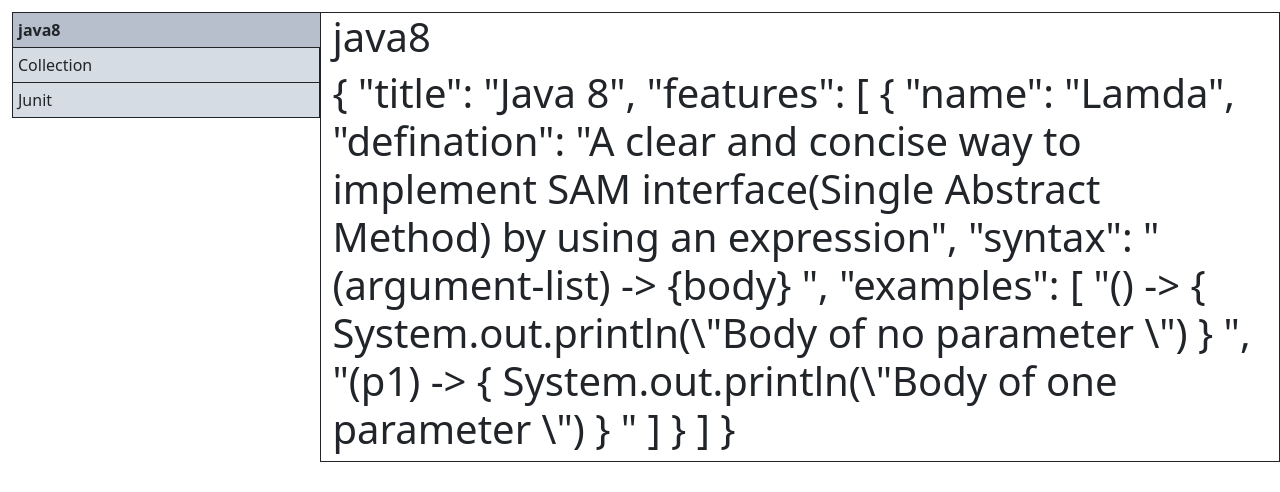
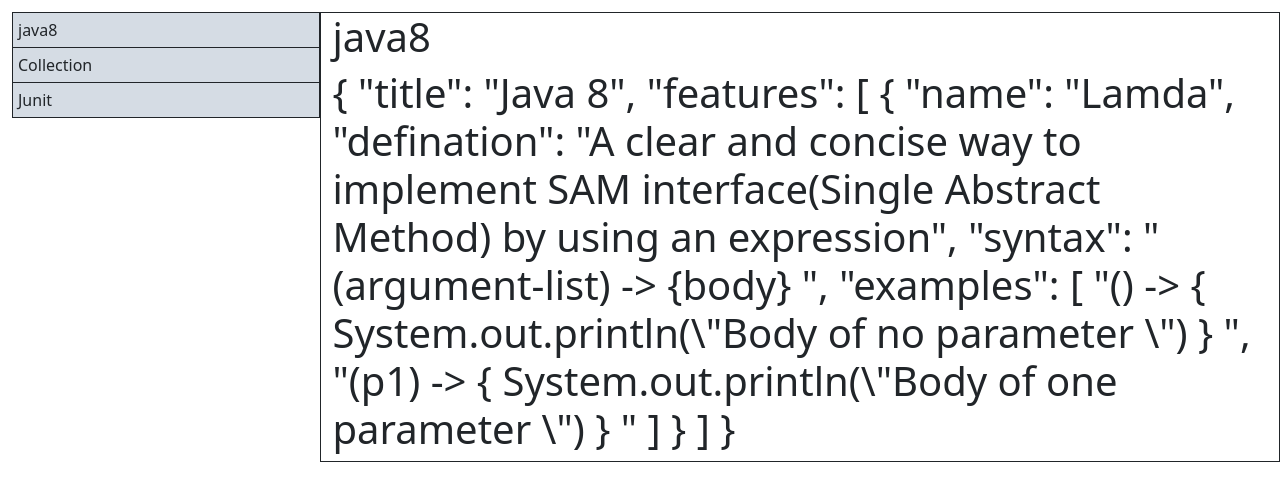
Before and after one commit to sashu123/JavaGoodCode, an Angular app: page / in a window 1280 px wide. Shown: the top 492 px of the page. Built offline with nearby package versions, Linux system fonts and the light colour scheme.

Commit message:
2 files modified, 1 added

```diff
--- a/src/app/app.component.html
+++ b/src/app/app.component.html
@@ -1,4 +1,7 @@
-<div class="container-fluid">
+<div
+  class="container-fluid"
+  *ngIf="subModules[0].name != ''"
+>
   <div class="row">
     <div class="col-3 pe-0">
       <ul>
--- a/src/app/app.component.ts
+++ b/src/app/app.component.ts
@@ -1,4 +1,4 @@
-import { Component } from '@angular/core';
+import { Component, OnInit } from '@angular/core';
 import { DataLoader } from './data-loader';
 import { Concept } from './models/concept';
 
@@ -7,9 +7,16 @@ import { Concept } from './models/concept';
   templateUrl: './app.component.html',
   styleUrls: ['./app.component.css'],
 })
-export class AppComponent {
-  subModules: Concept[] = DataLoader.getConcepts();
+export class AppComponent implements OnInit {
+  subModules: Concept[] = [{ name: '', active: false }];
   currentConcept: Concept = AppComponent.getDefaultConcept();
+
+  ngOnInit() {
+    DataLoader.getConcepts().subscribe((data: Concept[]) => {
+      console.log(data);
+      this.subModules = data;
+    });
+  }
 
   static getDefaultConcept(): Concept {
     return { name: 'java8', active: true };
--- a/src/app/data-loader.ts
+++ b/src/app/data-loader.ts
@@ -9,14 +9,10 @@ import { Overview } from './models/Overview';
   providedIn: 'root',
 })
 export class DataLoader {
-  static subModules: Concept[] = [
-    { name: 'java8', active: true },
-    { name: 'Collection', active: false },
-    { name: 'Junit', active: false },
-  ];
 
-  static getConcepts():Concept[] {
-    return this.subModules;
+  static getConcepts():Observable<Concept[]> {
+    const httpClient = InjectorInstance.get<HttpClient>(HttpClient);
+    return httpClient.get<Concept[]>('assets/data/concepts.json');
   }
 
   constructor() {}
--- /dev/null
+++ b/src/assets/data/concepts.json
@@ -0,0 +1,5 @@
+[
+  { "name": "java8", "active": false },
+  { "name": "Collection", "active": false },
+  { "name": "Junit", "active": false }
+]
```
